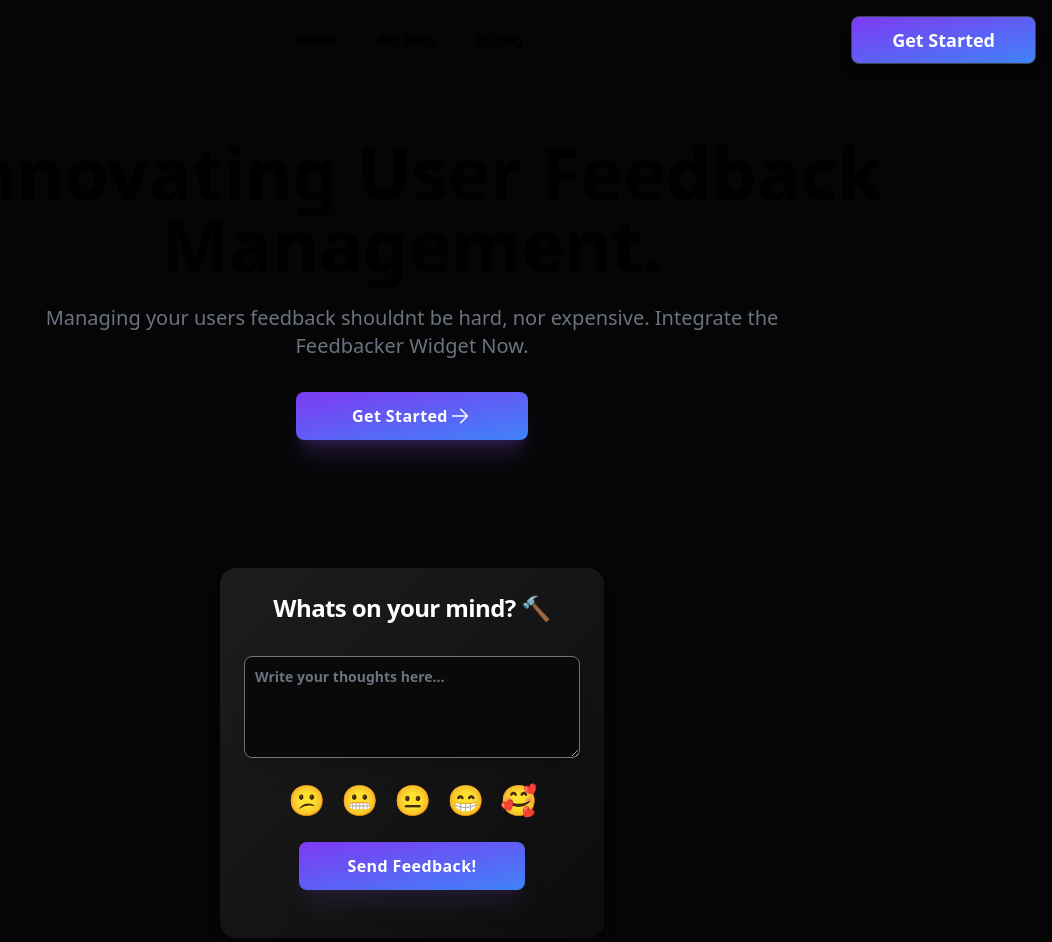
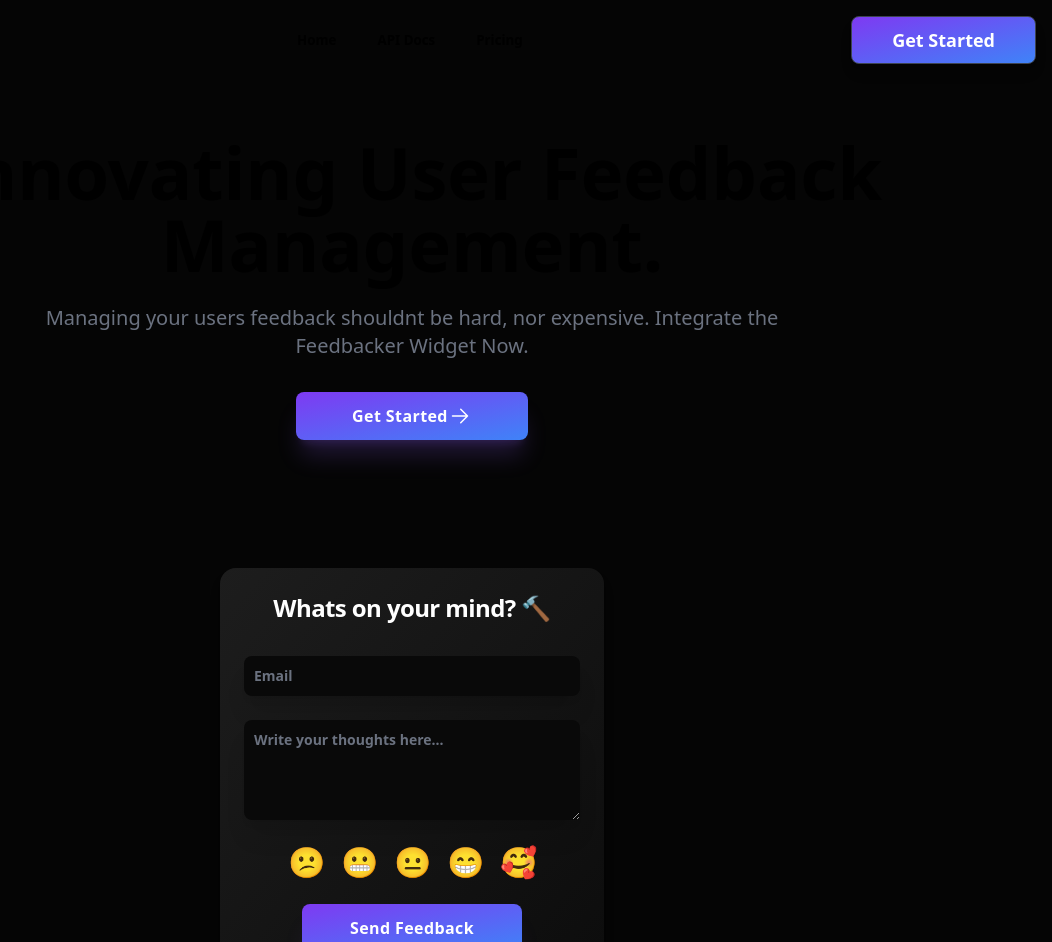
Before and after one commit to ramezj/FeedbackManager, a Next.js app: page / in a window 1280 px wide. Shown: the top 942 px of the page, without its empty margins (228-1280 px from the left). Built offline with nearby package versions, Linux system fonts and the light colour scheme.

Commit message:
small update

```diff
--- a/src/components/MVP.js
+++ b/src/components/MVP.js
@@ -11,8 +11,7 @@ const MVP = (props) => {
     const [ projectId, setProjectId ] = useState("");
     const [ feedbackData, setFeedbackData ] = useState();
     const [ loading, setLoading ] = useState();
-    const [ ipAddress, setIpAddress ] = useState();
-    const [ location, setLocation ] = useState();
+    const [ email, setEmail ] = useState();
     const setAwful = () => {
         setRating(1)
     }
@@ -33,7 +32,8 @@ const MVP = (props) => {
         const payload = {
             rating:rating,
             description:description,
-            projectId: props.projectId
+            projectId: props.projectId,
+            email: email
         }
         const response = await fetch(`/api/receiveFeedback?id=${props.userId}`, {
             method:'POST',
@@ -104,7 +104,7 @@ const MVP = (props) => {
     )
     : (
         <>
-        <p className='font-bold text-white'>Send Feedback!</p>
+        <p className='font-bold text-white'>Send Feedback</p>
         </>
     )
  }
@@ -122,11 +122,15 @@ const MVP = (props) => {
     <a>
         <h5 class="mb-2 text-2xl font-bold tracking-tight text-white dark:text-white">Whats on your mind? 🔨 </h5>
         <br></br></a>
-<textarea required value={description} onChange={(e) => setDescription(e.target.value)} id="message" rows="4" class="font-bold ring:blue-500 shadow-xl block p-2.5 w-full text-sm text-white bg-MVP shadow shadow-lg rounded-lg focus:ring-blue-500 focus:border-blue-500 dark:bg-gray-700 dark:placeholder-gray-400 dark:text-white dark:focus:ring-blue-500 dark:focus:border-blue-500" placeholder="Write your thoughts here..."></textarea>
+        <input required value={email} onChange={(e) => setEmail(e.target.value)} class="outline-none focus:border-blue-500 font-bold shadow-xl block p-2.5 w-full text-sm text-white bg-MVP shadow shadow-lg rounded-lg" placeholder="Email" />
+        <br></br>
+<textarea required value={description} onChange={(e) => setDescription(e.target.value)} rows="4" class="border-none outline-none font-bold shadow-xl block p-2.5 w-full text-sm text-white bg-MVP shadow shadow-lg rounded-lg active:border-none focus:border-none" placeholder="Write your thoughts here..."></textarea>
 <br></br>
 <div class="space-x-4 ">
     <motion.button onClick={setAwful} whileHover={{scale: 1.2}} class="text-3xl">
-    😕
+        <span className="">
+        😕
+        </span>
     </motion.button>
 <motion.button onClick={setBad} whileHover={{scale: 1.2}} class="text-3xl">
  😬
@@ -165,7 +169,7 @@ const MVP = (props) => {
     )
     : (
         <>
-        <p className='font-bold text-white'>Send Feedback!</p>
+        <p className='font-bold text-white'>Send Feedback</p>
         </>
     )
  }
--- a/src/pages/api/receiveFeedback.js
+++ b/src/pages/api/receiveFeedback.js
@@ -35,7 +35,8 @@ export default async function handler(req, res) {
                         projectId:req.body.projectId,
                         ipAddress: reqIp,
                         userAgent:userAgent,
-                        geo:geo
+                        geo:geo,
+                        email: req.body.email
                     }
                 })
                 res.status(200).json({
--- a/src/pages/index.js
+++ b/src/pages/index.js
@@ -85,7 +85,7 @@ export default function Home() {
         </motion.div>
         {/* <Features /> */}
         <center>
-          <MVP userId={"6447fab74709f51c31825dda"} projectId={"6447faba4709f51c31825ddb"} mode="dark"/>
+          <MVP userId={"6448fe793897c4e1773452bb"} projectId={"6448fe7a3897c4e1773452bc"} mode="dark"/>
         </center>
         <center>
         </center>
```
Also changed, not shown: 1 other file (tests, documents, lock files or other folders).
